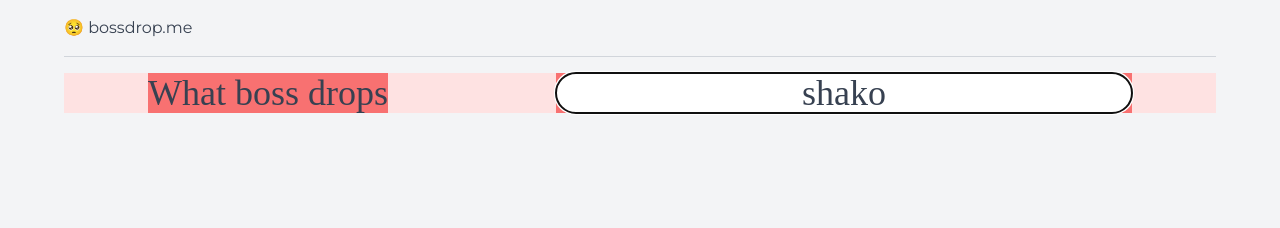
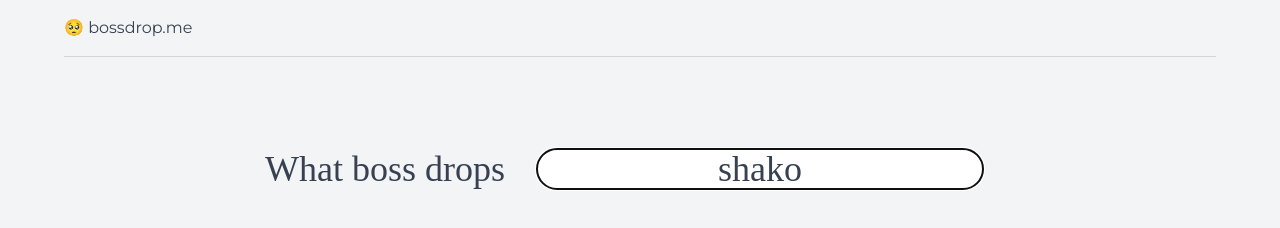
Before and after one commit to colinsenner/bossdrop.me, an Eleventy site: page src/index.njk in a window 1280 px wide. Built offline with nearby package versions, Linux system fonts and the light colour scheme; Eleventy itself is replaced by a stand-in of ours; files that its build step writes are made by us from their sources; files whose address does not match are found by name; a web font is replaced by a local one; what postcss-import would draw is missing.

Commit message:
decent styling for now

```diff
--- a/src/_includes/css/_page.css
+++ b/src/_includes/css/_page.css
@@ -20,7 +20,7 @@
     }
 
     input {
-        @apply rounded-full w-full;
+        @apply rounded-full;
     }
 
     .page-width {
--- a/src/index.njk
+++ b/src/index.njk
@@ -3,11 +3,13 @@ title: d2r
 layout: "base.njk"
 ---
 
-<div class="w-full bg-red-100 flex flex-wrap justify-center items-center">
-    <div class="text-4xl mx-auto bg-red-400 flex-initial">
+<div class="flex h-full md:h-48 justify-center items-center">
+<div class="flex flex-wrap">
+    <div class="text-4xl mx-auto">
         What boss drops
     </div>
-    <div class="text-4xl mx-auto bg-red-400 flex-grow max-w-xl">
-        <input class="text-center" type="text" id="itemname" name="itemname" value="shako" autofocus>
+    <div class="text-2xl md:text-4xl mx-auto flex-grow mx-8 my-4 md:my-0">
+        <input class="text-center w-full" type="text" id="itemname" name="itemname" value="shako" autofocus>
     </div>
 </div>
+</div>
```
